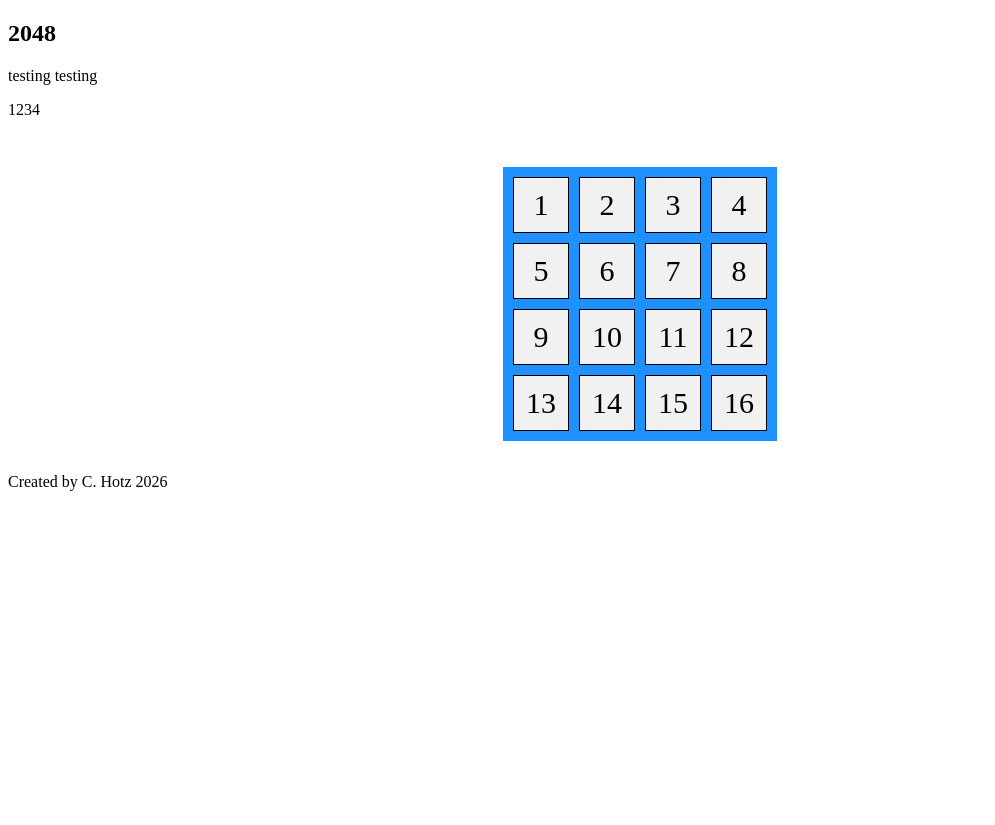
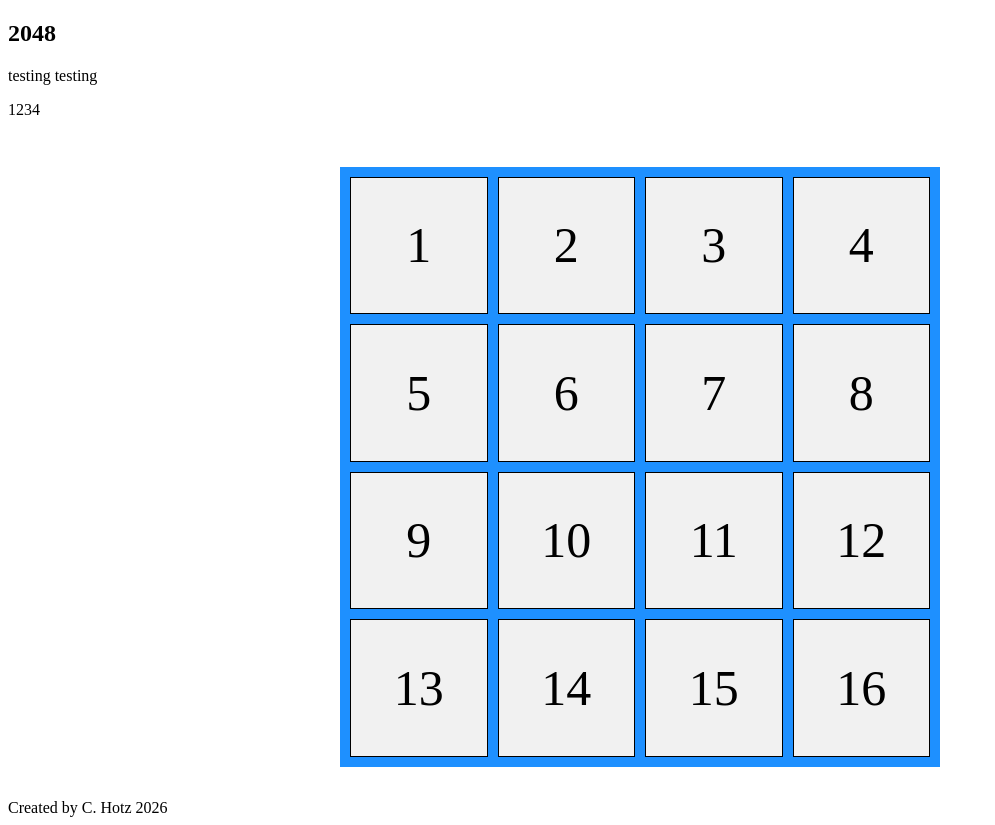
Before and after one commit to carleyhotz/CS50-Final-Project, a Flask app: page /2048 in a window 1280 px wide. Shown: the part 130-955 px from the top of the page, without its empty margins (0-995 px from the left). Before the commit the page ends 621 px from the top, so only its background shows below. Run offline with Flask 3, Linux system fonts and the light colour scheme.

Commit message:
adjusted grid layout so it would shrink correctly when viewport size is adjusted

```diff
--- a/static/styles.css
+++ b/static/styles.css
@@ -37,6 +37,9 @@ nav ul li a:hover {
     justify-content: center;
     align-content: center;
     padding: 2em;
+    width: 75vw;
+    height: 75vh;
+    margin: 0 auto;
 }
 
 .container {
@@ -46,14 +49,17 @@ nav ul li a:hover {
     padding: 10px;
     justify-items: center;
     gap: 10px;
+    min-height: 350px;
 }
 
 .container div {
     background-color: #f1f1f1;
     border: 1px solid black;
     padding: 10px;
-    font-size: 30px;
-    text-align: center;
+    font-size: 50px;
     aspect-ratio: 1/1;
+    display: flex;
+    justify-content: center;
+    align-items: center;
 }
 /* 2048 end */
```
Also changed, not shown: README.md.
